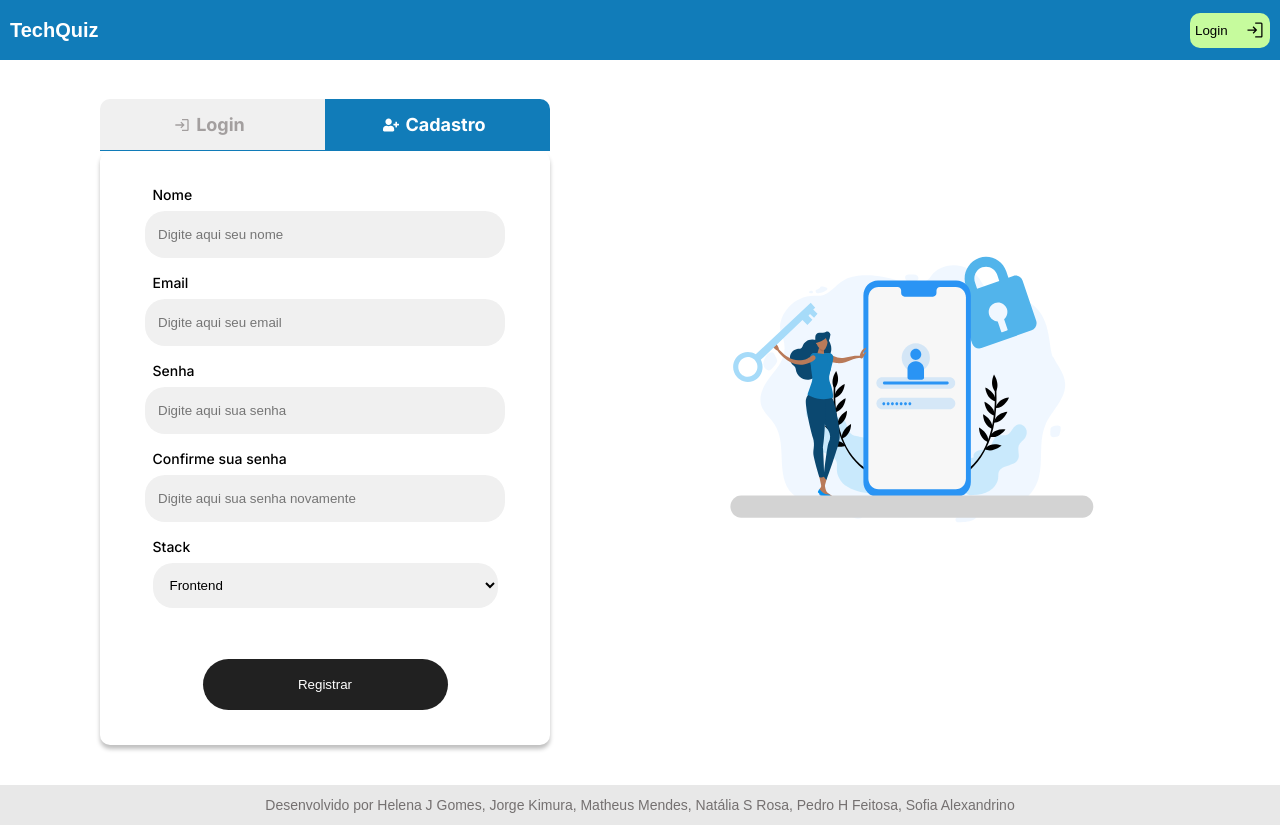
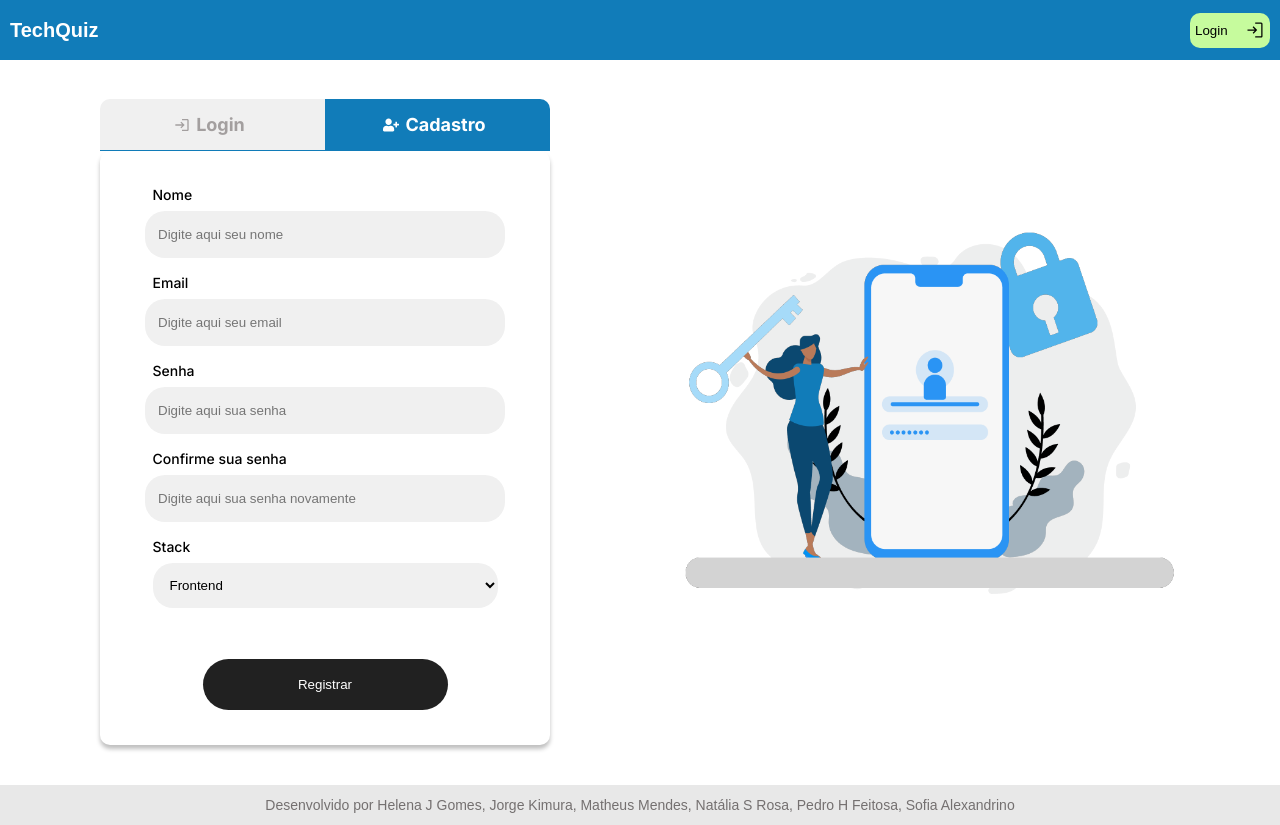
Before and after one commit to m4-t12-equipe35/techquiz-frontend, a React (Create React App) app: page / in a window 1280 px wide. Built offline with nearby package versions, Linux system fonts and the light colour scheme.

Commit message:
fix: form image

```diff
--- a/src/components/Forms/RegisterFom/styles.ts
+++ b/src/components/Forms/RegisterFom/styles.ts
@@ -152,8 +152,10 @@ export const MsgErro = styled.div`
 `;
 
 export const FormImg = styled.img`
-  width: 740px;
-  height: 601px;
+  display: flex;
+  align-self: center;
+  width: 540px;
+  height: 401px;
 
   @media screen and (max-width: 520px) {
     display: none;
--- a/src/pages/LoginRegister/index.tsx
+++ b/src/pages/LoginRegister/index.tsx
@@ -5,7 +5,7 @@ import { Box, FormImg } from "../../components/Forms/RegisterFom/styles";
 import { MdOutlineLogin } from "react-icons/md";
 import { FaUserPlus } from "react-icons/fa";
 import { ButtonColor } from "../../components/Forms/styles";
-import formLogo from "../../assets/formLogo.svg";
+import formLogo from "../../assets/formLogo.png";
 
 const LoginRegister = () => {
   const [register, setRegister] = useState(true);
```
Also changed, not shown: src/assets/formLogo.png (added), src/assets/formLogo.svg (deleted).
